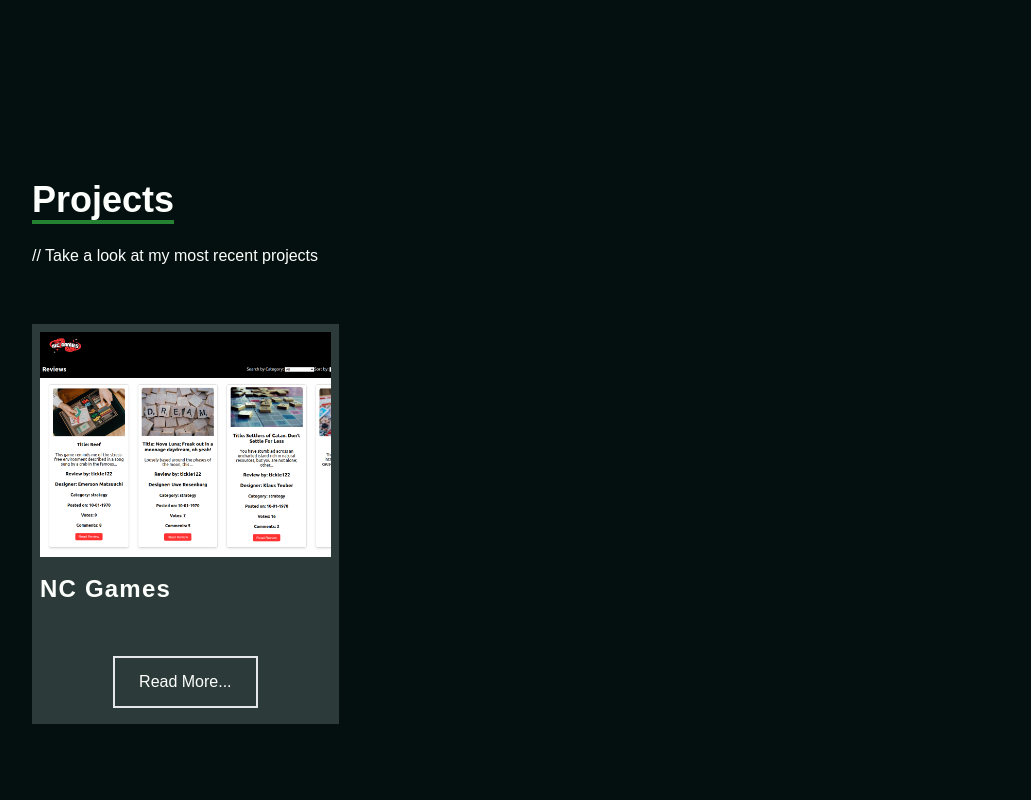
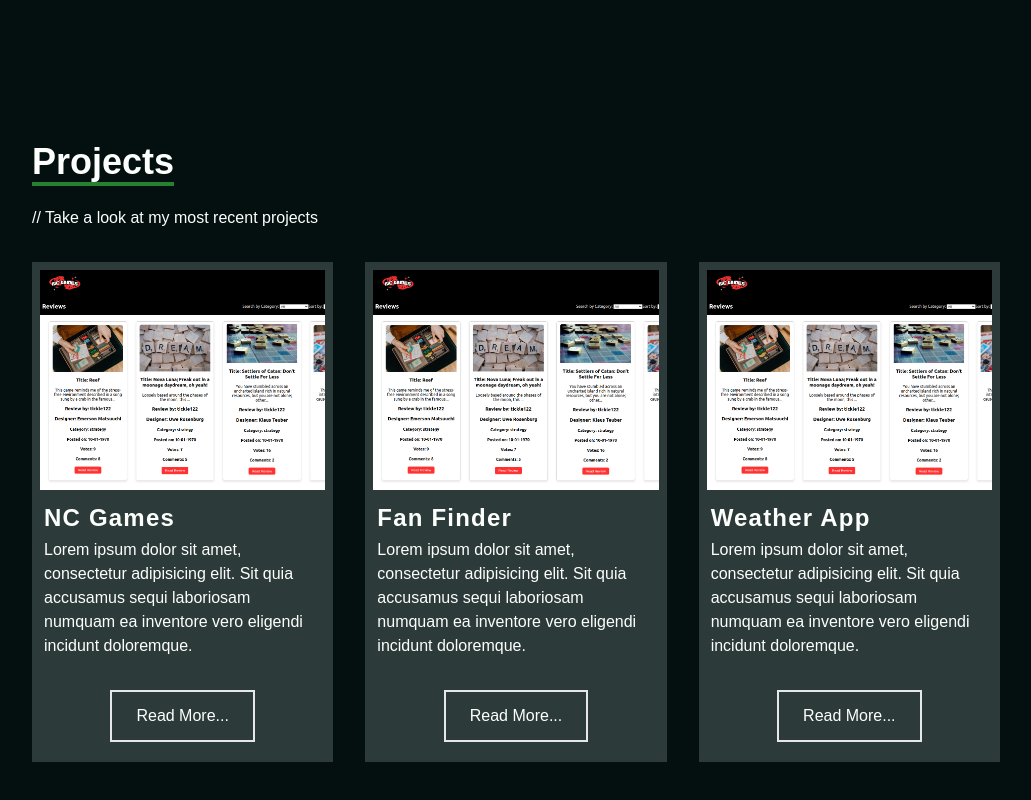
Before and after one commit to Oliver1334/Portfolio-Site-Two, a React (Create React App) app: page / in a window 1280 px wide. Shown: the part 2328-3128 px from the top of the page, without its empty margins (124-1155 px from the left). Built offline with nearby package versions, Linux system fonts and the light colour scheme.

Commit message:
project cards foundation update

```diff
--- a/src/components/Projects.jsx
+++ b/src/components/Projects.jsx
@@ -1,50 +1,106 @@
 import React from "react";
-import WorkImg from "../assets/workImg.jpeg";
-import realEstate from "../assets/realestate.jpg";
+
 import ncgamesimg from "../assets/ncgames.png"
+import { Link } from "react-scroll";
 
 export const Projects = () => {
   return (
     <div name="projects" className="w-full md:h-screen text-[#FCFFFC] bg-[#040F0F] pt-12">
       <div className="max-w-[1000px] mx-auto p-4 flex flex-col justify-center w-full h-full pt-12">
-        <div className="pb-8">
+        <div className="pb-4">
           <p className="text-4xl font-bold inline border-b-4 text-[#FCFFFC] border-[#248232]">
             Projects
           </p>
-          <p className="py-6">// Take a look at my most recent projects</p>
+          <p className="pt-6 pb-4">// Take a look at my most recent projects</p>
         </div>
 
 {/* Container */}
-        <div className="grid sm:grid-cols-2 md:grid-cols-3 gap-6">
+        <div className="grid sm:grid-cols-2 md:grid-cols-3 gap-8">
 
 
             {/* Grid Project Card */}
-          <div className=" bg-[#2D3A3A] flex flex-col justify-between h-[400px] hover:scale-105 transition-transform duration-300">
+          <div className=" bg-[#2D3A3A] flex flex-col justify-between hover:scale-105 transition-transform duration-300">
 
             {/* Image */}
-            <img src={ncgamesimg} alt="NC Games" className="w-full p-2 object-cover"/>
+            <img src={ncgamesimg} alt="NC Games" className="w-full p-2 pb-3 object-cover"/>
 
             {/* Content */}
-            <div className="flex flex-col justify-between flex-grow p-2 ">
+            <div className="flex flex-col justify-between flex-grow px-3 pb-3  ">
               <span className="text-2xl font-bold text-[#FCFFFC] tracking-wider ">
                 NC Games
               </span>
+              <p className="pt-1">Lorem ipsum dolor sit amet, consectetur adipisicing elit. Sit quia accusamus sequi laboriosam numquam ea inventore vero eligendi incidunt doloremque.</p>
 
               {/* button */ }
               <div className="pt-8 flex justify-center">
-                <a href="/">
+              <Link to="ncgames" smooth={true} duration={500}>
                   <button className="text-center mb-2 hover:bg-[#2BA84A] hover:border-[#2BA84A]
                   text-[#FCFFFC] group border-2 px-6 py-3 flex
                   ">
                     Read More...
                   </button>
-                </a>
+                </Link>
+
+              </div>
+            </div>
+          </div>
+            {/* Grid Project Card 2*/}
+            <div className=" bg-[#2D3A3A] flex flex-col justify-between hover:scale-105 transition-transform duration-300">
+
+            {/* Image */}
+            <img src={ncgamesimg} alt="NC Games" className="w-full p-2 pb-3 object-cover"/>
+
+            {/* Content */}
+            <div className="flex flex-col justify-between flex-grow px-3 pb-3  ">
+              <span className="text-2xl font-bold text-[#FCFFFC] tracking-wider ">
+                Fan Finder
+              </span>
+              <p className="pt-1">Lorem ipsum dolor sit amet, consectetur adipisicing elit. Sit quia accusamus sequi laboriosam numquam ea inventore vero eligendi incidunt doloremque.</p>
+
+              {/* button */ }
+              <div className="pt-8 flex justify-center">
+              <Link to="fanfinder" smooth={true} duration={500}>
+                  <button className="text-center mb-2 hover:bg-[#2BA84A] hover:border-[#2BA84A]
+                  text-[#FCFFFC] group border-2 px-6 py-3 flex
+                  ">
+                    Read More...
+                  </button>
+                </Link>
+
+              </div>
+            </div>
+          </div>
+            {/* Grid Project Card 3*/}
+            <div className=" bg-[#2D3A3A] flex flex-col justify-between hover:scale-105 transition-transform duration-300">
+
+            {/* Image */}
+            <img src={ncgamesimg} alt="NC Games" className="w-full p-2 pb-3 object-cover"/>
+
+            {/* Content */}
+            <div className="flex flex-col justify-between flex-grow px-3 pb-3  ">
+              <span className="text-2xl font-bold text-[#FCFFFC] tracking-wider ">
+                Weather App
+              </span>
+              <p className="pt-1">Lorem ipsum dolor sit amet, consectetur adipisicing elit. Sit quia accusamus sequi laboriosam numquam ea inventore vero eligendi incidunt doloremque.</p>
+
+              {/* button */ }
+              <div className="pt-8 flex justify-center">
+              <Link to="weather" smooth={true} duration={500}>
+                  <button className="text-center mb-2 hover:bg-[#2BA84A] hover:border-[#2BA84A]
+                  text-[#FCFFFC] group border-2 px-6 py-3 flex
+                  ">
+                    Read More...
+                  </button>
+                </Link>
 
               </div>
             </div>
           </div>
 
 
+
+
+{/*container end*/}
         </div>
       </div>
     </div>
```
